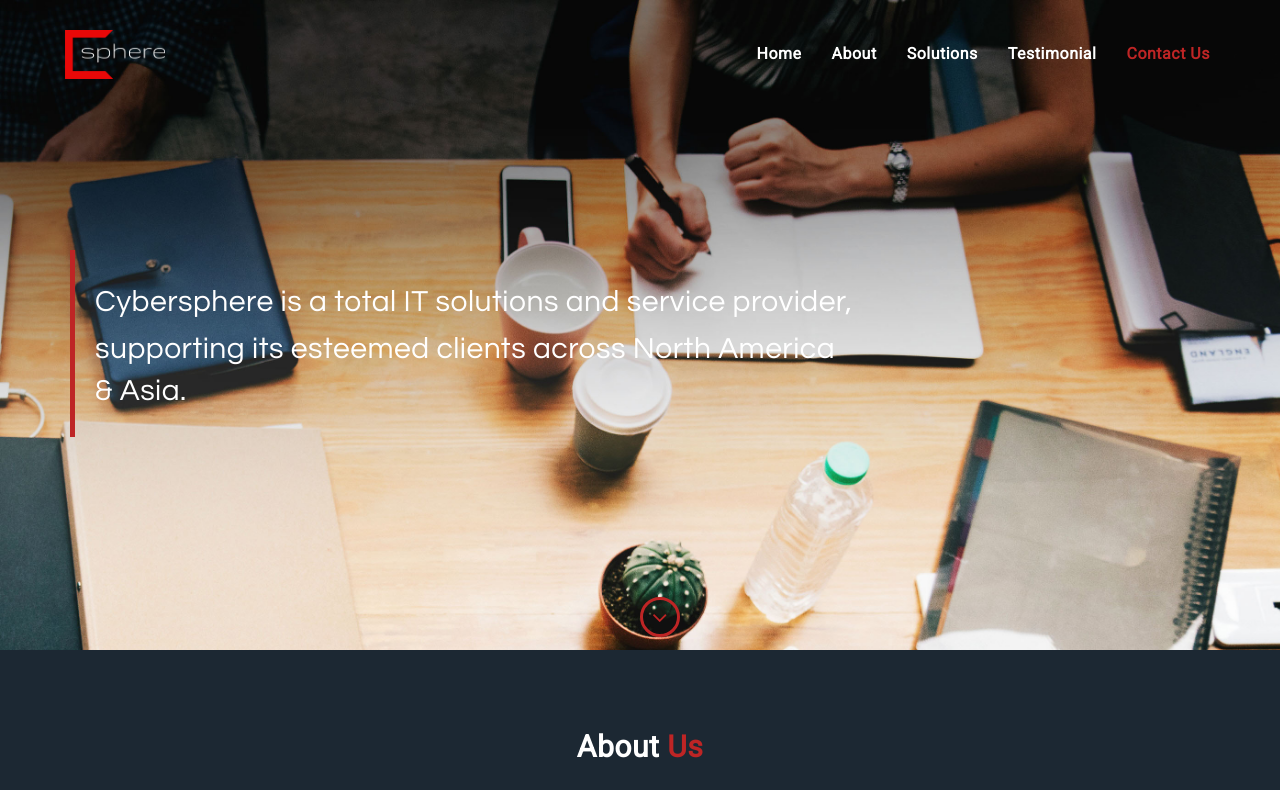
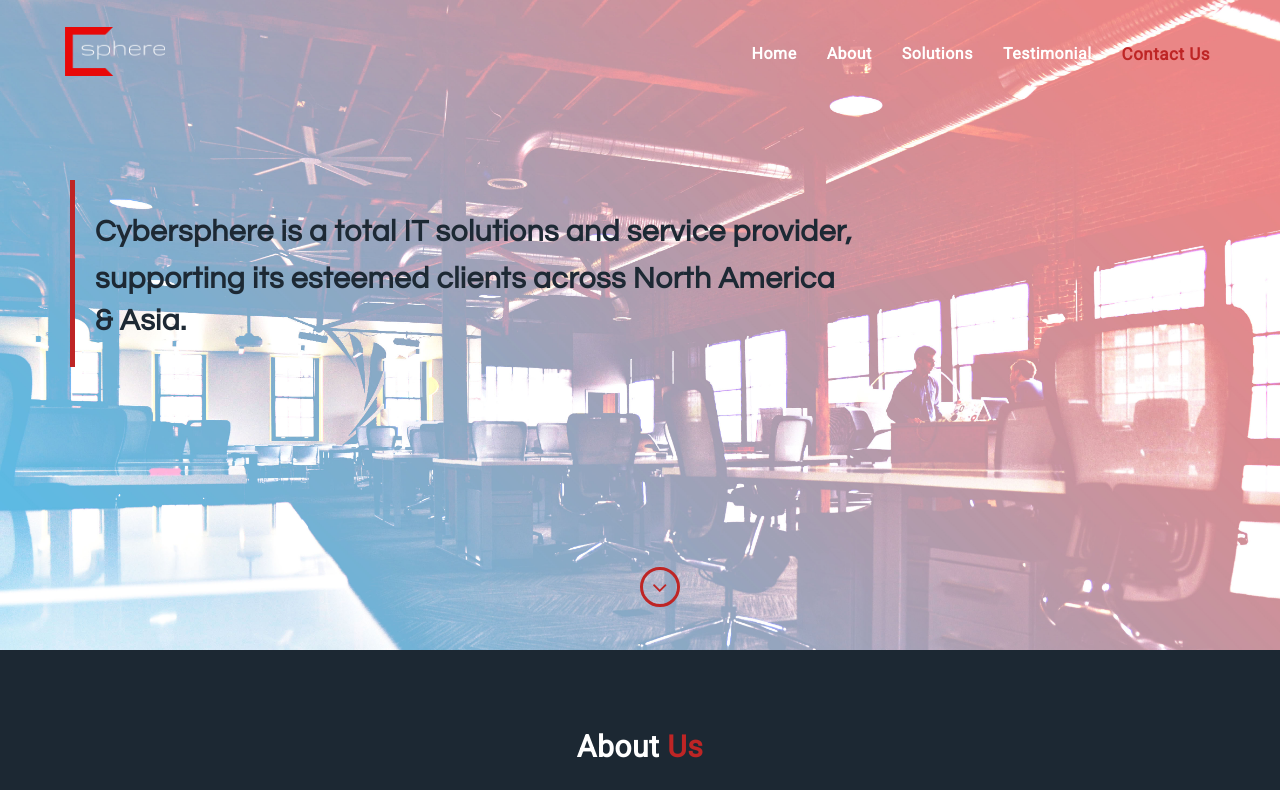
Before and after one commit to abehera1992/cysphere-theme, a plain HTML site: page index.html in a window 1280 px wide. Shown: the top 790 px of the page. Drawn offline with Linux system fonts and the light colour scheme; a script that the page names is missing.

Commit message:
landing page bg changes

```diff
--- a/css/style.css
+++ b/css/style.css
@@ -1,6 +1,8 @@
 
 #navbar-logo-cysphere{
 	width: 100px;
+	position:relative;
+	bottom: 3px;
 }
 a.navbar-brand{
 	margin:0;
@@ -49,7 +51,16 @@ a:hover, a:focus, a:active{
 	font-size: 22px;
 	font-weight: 700;
 }
-
+/***********************************
+************************************
+Landing Page bg animation
+************************************
+***********************************/
+@keyframes breath {
+  0%   { background-size: 100% auto; }
+  50% { background-size: 105% auto; }
+	100% { background-size: 100% auto; }
+}
 /***********************************
 ************************************
 Solutions div animation
@@ -81,14 +92,14 @@ Responsive media queries
 ************************************
 ***********************************/
 .header {
-    background: url('../img/cysphereCanvas3.jpg') no-repeat fixed;
+    background: url('../img/cysphereCanvas4.jpg') no-repeat fixed;
 		-webkit-background-size: cover;
     -moz-background-size: cover;
     -o-background-size: cover;
     background-size: cover;
-		min-width: 100%;
     min-height: 650px;
     position: relative;
+		animation: breath 10s linear;
 }
 .navbar-default {
     background-color: transparent;
@@ -101,7 +112,7 @@ Responsive media queries
     font-family: 'Satisfy', cursive;
 }
 .navbar-default .navbar-brand, .navbar-default .navbar-brand:hover, .navbar-default .navbar-brand:focus {
-    color: #fff;
+    color: #BE2525;
     outline: none;
 }
 .navbar-default .navbar-nav > li > a{
@@ -115,7 +126,9 @@ Responsive media queries
     background-color: transparent;
 }
 .navbar-default .navbar-nav > .active > a, .navbar-default .navbar-nav > .active > a:focus, .navbar-default .navbar-nav > .active > a:hover {
-    color: #BE2525;
+    color:#BE2525;
+		font-weight: 600;
+		font-size: 17px;
     background-color: transparent;
 }
 
@@ -131,14 +144,14 @@ Responsive media queries
 
 .banner-text{
 	border-left: 5px solid #BE2525;
-	padding: 15px 100px 15px 20px;
-	color: #fff;
-	margin-top: 250px;
-	margin-bottom: 60px;
+	padding: 15px 70px 15px 20px;
+	color: #1D2934;
+	margin-top: 180px;
+	margin-bottom: 100px;
 }
 .banner-text h2, .banner-text p{
 	font-size: 30px;
-	font-weight: 400;
+	font-weight: 600;
 	font-family: 'Questrial', sans-serif;
 }
 /*.banner-text h2 span{
@@ -289,6 +302,7 @@ blockquote {
 #contact {
 		padding-top: 30px;
     width: 100%;
+		min-height: 530px;
     background-color: RGBA(29,41,52,0.92);
 }
 
```
Also changed, not shown: img/cysphereCanvas2.jpg (deleted), img/cysphereCanvas4.jpg (added).
